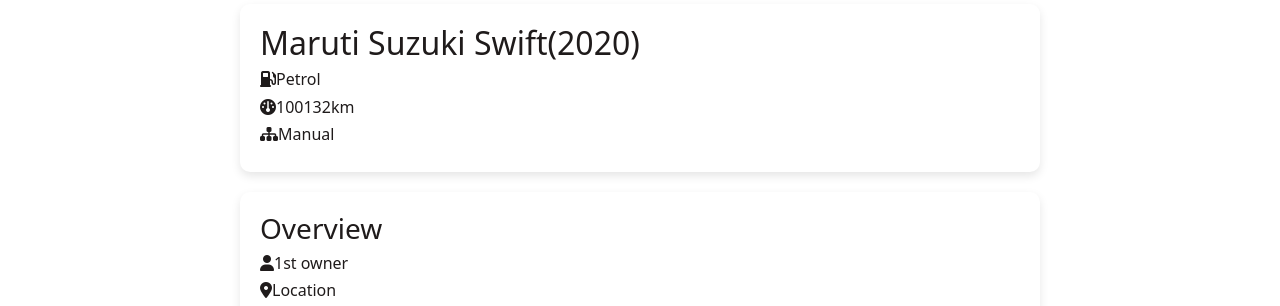
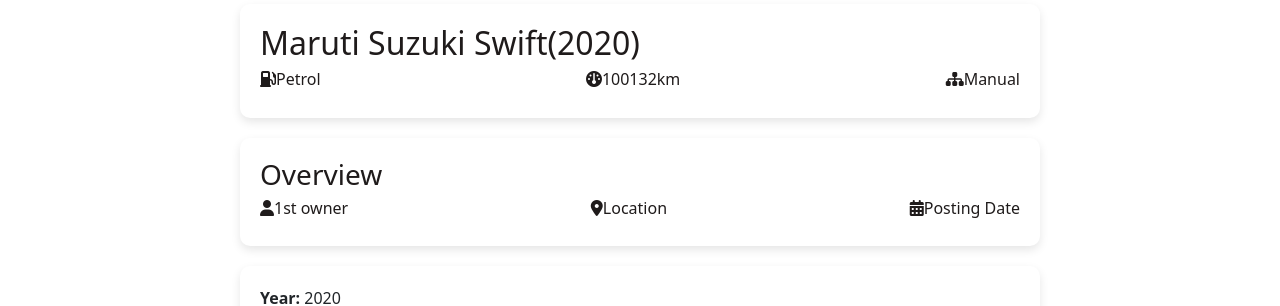
Before and after one commit to prajula255/crudw, a React (Vite) app: page /product-details in a window 1280 px wide. Shown: the part 498-804 px from the top of the page. Built offline with nearby package versions, Linux system fonts and the light colour scheme.

Commit message:
card styling updated in productdetails

```diff
--- a/src/pages/productDetails/productDetails.css
+++ b/src/pages/productDetails/productDetails.css
@@ -60,6 +60,8 @@
 }
 
 .product-overview-card {
+    display: flex;
+    flex-direction: column;
     padding: 20px;
     background: #fff;
     border-radius: 10px;
--- a/src/pages/productDetails/productDetails.jsx
+++ b/src/pages/productDetails/productDetails.jsx
@@ -44,9 +44,11 @@ function ProductDetails() {
             <div className='product-name'>
                 <div className='product-namecard'>
                     <h2>Maruti Suzuki Swift(2020)</h2>
+                    <div className='d-flex flex-row justify-content-between'>
                         <h6><i class="fa-solid fa-gas-pump" />Petrol</h6>
                         <h6><i class="fa-solid fa-gauge"></i>100132km</h6>
                         <h6><i class="fa-solid fa-sitemap"></i>Manual</h6>
+                    </div>
                 </div>
             </div>
 
@@ -54,9 +56,11 @@ function ProductDetails() {
             <div className='product-overview'>
                 <div className='product-overview-card'>
                     <h3>Overview</h3>
+                    <div className='d-flex flex-row justify-content-between'>
                         <h6><i class="fa-solid fa-user" />1st owner</h6>
                         <h6><i class="fa-solid fa-location-dot" />Location</h6>
                         <h6><i class="fa-solid fa-calendar-days" />Posting Date</h6>
+                    </div>
                 </div>
             </div>
 
```
Lines whose indentation alone changed are shown as unchanged.
